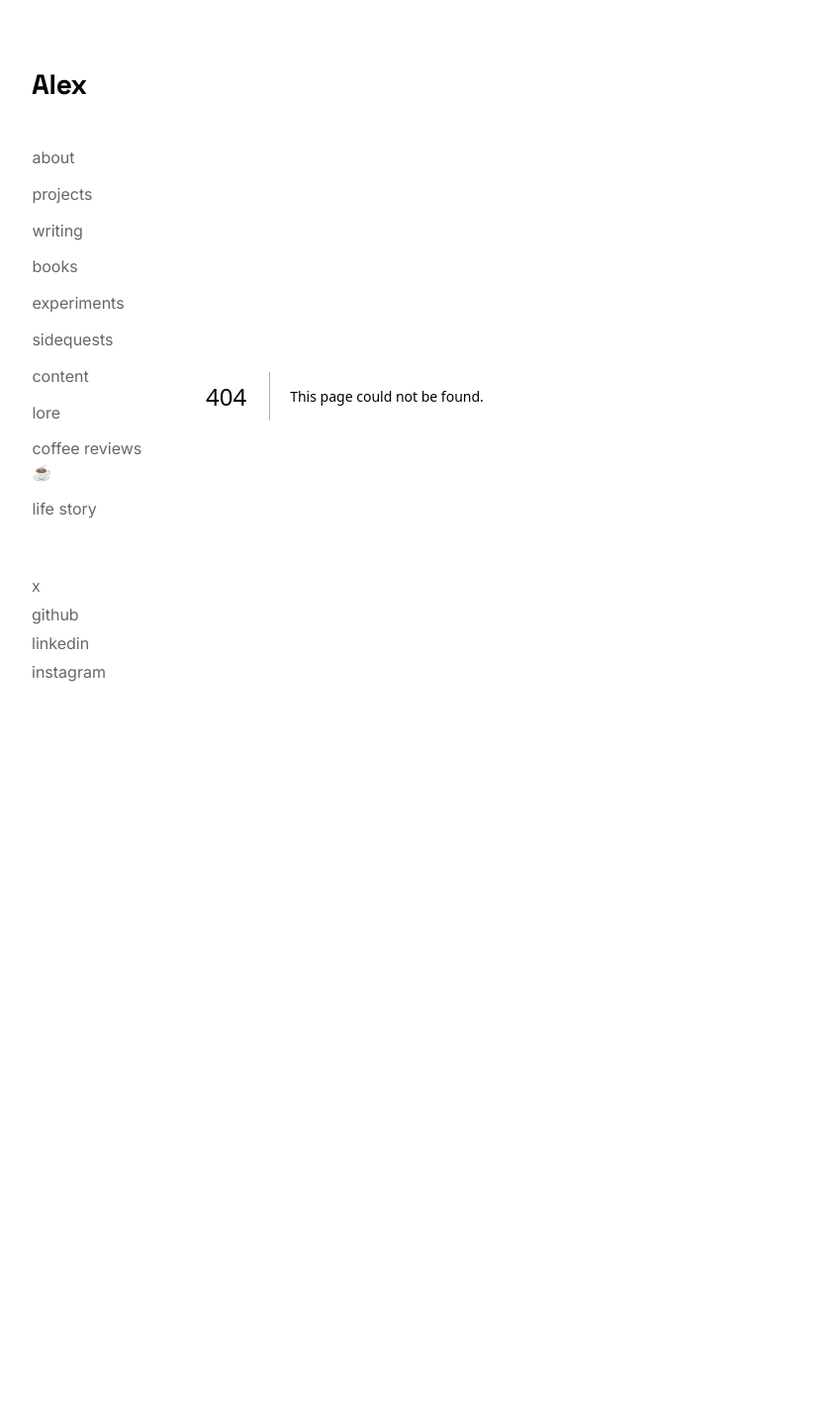
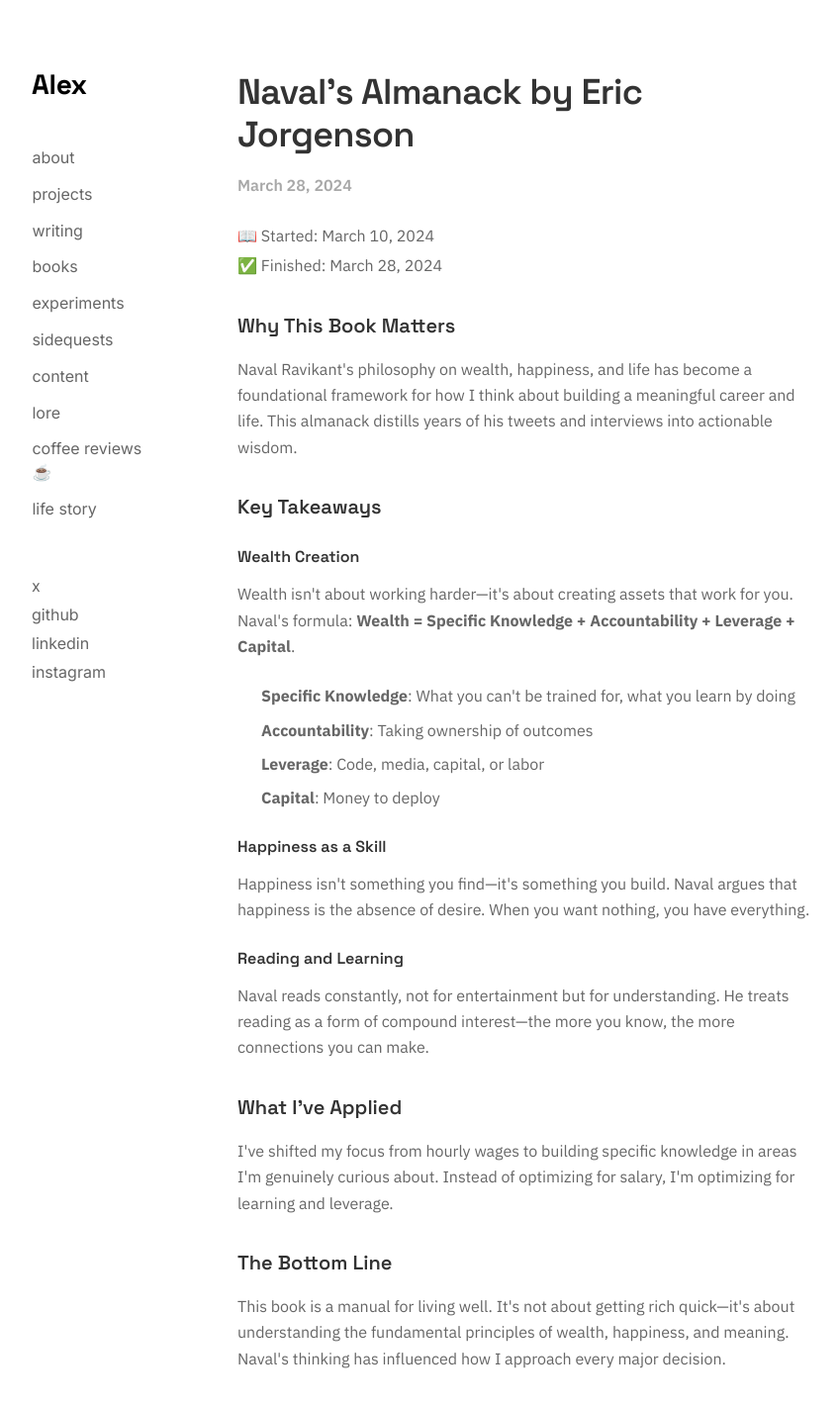
Before and after one commit to alexshibu1/alexshibu.com, a Next.js app: page /essay/naval-almanack-notes in a window 1280 px wide. Before the commit this address had no page. Shown: the top 1422 px of the page at 99% size, without its empty margins (48-896 px from the left). Before the commit the page ends 800 px from the top, so only its background shows below. Built offline with nearby package versions, Linux system fonts and the light colour scheme.

Commit message:
chnages to books page

```diff
--- /dev/null
+++ b/app/essay/atomic-habits-notes/page.mdx
@@ -0,0 +1,49 @@
+export const metadata = {
+  title: "Atomic Habits by James Clear",
+  description: "set up the perfect habits that last",
+  date: "February 3, 2024",
+  type: "book",
+};
+
+<EssayHeader title="Atomic Habits by James Clear" date="February 3, 2024" />
+
+<div
+  style={{
+    marginTop: "1rem",
+    marginBottom: "2rem",
+    color: "#666",
+    fontSize: "0.95rem",
+  }}
+>
+  <p style={{ margin: "0.25rem 0" }}>📖 Started: January 15, 2024</p>
+  <p style={{ margin: "0.25rem 0" }}>✅ Finished: February 3, 2024</p>
+</div>
+
+## Why This Book Matters
+
+_Atomic Habits_ fundamentally changed how I think about building lasting change. James Clear breaks down the science of habit formation into actionable principles that actually work.
+
+## Key Takeaways
+
+### The 1% Rule
+
+Small improvements compound over time. Getting 1% better each day means you're 37 times better by the end of the year. The reverse is also true—small declines compound into significant setbacks.
+
+### Identity-Based Habits
+
+The most powerful way to change your behavior is to change your identity. Instead of saying "I want to read more," become "I am a reader." Actions follow identity, not the other way around.
+
+### The Four Laws of Behavior Change
+
+1. **Make it obvious** - Design your environment to make good habits visible
+2. **Make it attractive** - Pair habits you need to do with habits you want to do
+3. **Make it easy** - Reduce friction for good habits, increase it for bad ones
+4. **Make it satisfying** - Immediate rewards reinforce the behavior
+
+## What I've Applied
+
+I've restructured my morning routine using these principles. By placing my journal next to my bed and my phone in another room, I've made writing obvious and scrolling difficult. The results speak for themselves—I've maintained a daily writing practice for months.
+
+## The Bottom Line
+
+This book isn't about motivation or willpower. It's about systems. Build systems that make good habits inevitable and bad habits impossible. That's the path to lasting change.
--- /dev/null
+++ b/app/essay/make-your-bed-notes/page.mdx
@@ -0,0 +1,53 @@
+export const metadata = {
+  title: "How to Make Your Bed by Admiral William H. McRaven",
+  description: "somthing tiny impacts your life in many ways",
+  date: "April 12, 2024",
+  type: "book",
+};
+
+<EssayHeader
+  title="How to Make Your Bed by Admiral William H. McRaven"
+  date="April 12, 2024"
+/>
+
+<div
+  style={{
+    marginTop: "1rem",
+    marginBottom: "2rem",
+    color: "#666",
+    fontSize: "0.95rem",
+  }}
+>
+  <p style={{ margin: "0.25rem 0" }}>📖 Started: April 5, 2024</p>
+  <p style={{ margin: "0.25rem 0" }}>✅ Finished: April 12, 2024</p>
+</div>
+
+## Why This Book Matters
+
+A simple lesson from Navy SEAL training: if you want to change the world, start by making your bed. This book shows how small disciplines compound into extraordinary outcomes.
+
+## Key Takeaways
+
+### Start Small
+
+The first task of the day sets the tone. Making your bed gives you one win before you've even left your room. Small wins create momentum.
+
+### The Power of Routine
+
+Navy SEALs don't succeed because they're superhuman. They succeed because they've mastered the fundamentals through relentless repetition. Excellence is consistency, not perfection.
+
+### Little Things Matter
+
+In life-or-death situations, attention to detail saves lives. In everyday life, attention to detail builds trust, creates opportunities, and compounds into significant advantages.
+
+### You Can't Go It Alone
+
+No SEAL completes training alone. Success requires a team. The same is true in life—surround yourself with people who push you to be better.
+
+## What I've Applied
+
+I've made bed-making non-negotiable. It's a 30-second task that ensures I start every day with a completed task. This small discipline has cascaded into better habits throughout my day.
+
+## The Bottom Line
+
+This book is a reminder that greatness isn't about grand gestures—it's about doing the small things consistently well. Master the fundamentals, and everything else follows.
--- /dev/null
+++ b/app/essay/naval-almanack-notes/page.mdx
@@ -0,0 +1,51 @@
+export const metadata = {
+  title: "Naval's Almanack by Eric Jorgenson",
+  description: "formulas and thoughts /his outlook on life",
+  date: "March 28, 2024",
+  type: "book",
+};
+
+<EssayHeader title="Naval's Almanack by Eric Jorgenson" date="March 28, 2024" />
+
+<div
+  style={{
+    marginTop: "1rem",
+    marginBottom: "2rem",
+    color: "#666",
+    fontSize: "0.95rem",
+  }}
+>
+  <p style={{ margin: "0.25rem 0" }}>📖 Started: March 10, 2024</p>
+  <p style={{ margin: "0.25rem 0" }}>✅ Finished: March 28, 2024</p>
+</div>
+
+## Why This Book Matters
+
+Naval Ravikant's philosophy on wealth, happiness, and life has become a foundational framework for how I think about building a meaningful career and life. This almanack distills years of his tweets and interviews into actionable wisdom.
+
+## Key Takeaways
+
+### Wealth Creation
+
+Wealth isn't about working harder—it's about creating assets that work for you. Naval's formula: **Wealth = Specific Knowledge + Accountability + Leverage + Capital**.
+
+- **Specific Knowledge**: What you can't be trained for, what you learn by doing
+- **Accountability**: Taking ownership of outcomes
+- **Leverage**: Code, media, capital, or labor
+- **Capital**: Money to deploy
+
+### Happiness as a Skill
+
+Happiness isn't something you find—it's something you build. Naval argues that happiness is the absence of desire. When you want nothing, you have everything.
+
+### Reading and Learning
+
+Naval reads constantly, not for entertainment but for understanding. He treats reading as a form of compound interest—the more you know, the more connections you can make.
+
+## What I've Applied
+
+I've shifted my focus from hourly wages to building specific knowledge in areas I'm genuinely curious about. Instead of optimizing for salary, I'm optimizing for learning and leverage.
+
+## The Bottom Line
+
+This book is a manual for living well. It's not about getting rich quick—it's about understanding the fundamental principles of wealth, happiness, and meaning. Naval's thinking has influenced how I approach every major decision.
--- /dev/null
+++ b/app/essay/war-of-art-notes/page.mdx
@@ -0,0 +1,51 @@
+export const metadata = {
+  title: "The War of Art by Steven Pressfield",
+  description:
+    "converting procrastination into a war against a force of nature",
+  date: "May 8, 2024",
+  type: "book",
+};
+
+<EssayHeader title="The War of Art by Steven Pressfield" date="May 8, 2024" />
+
+<div
+  style={{
+    marginTop: "1rem",
+    marginBottom: "2rem",
+    color: "#666",
+    fontSize: "0.95rem",
+  }}
+>
+  <p style={{ margin: "0.25rem 0" }}>📖 Started: May 1, 2024</p>
+  <p style={{ margin: "0.25rem 0" }}>✅ Finished: May 8, 2024</p>
+</div>
+
+## Why This Book Matters
+
+Steven Pressfield gave me a framework for understanding resistance—that invisible force that keeps us from doing our most important work. This book reframed procrastination as a battle, not a character flaw.
+
+## Key Takeaways
+
+### Resistance is Real
+
+Resistance isn't laziness or lack of motivation. It's a force of nature that opposes any act of creation. The more important the work, the stronger the resistance.
+
+### Turning Pro
+
+Amateurs wait for inspiration. Professionals show up every day and do the work. The difference isn't talent—it's discipline. Turning pro means treating your craft like a job, not a hobby.
+
+### The Enemy Within
+
+Resistance takes many forms: procrastination, self-doubt, fear, perfectionism. Recognizing these as manifestations of resistance helps you fight them systematically.
+
+### The Muse Responds to Commitment
+
+When you commit fully to your work, the universe responds. Ideas flow, connections appear, and momentum builds. But you have to show up first.
+
+## What I've Applied
+
+I've stopped waiting for the "right" moment to write or build. I show up daily, even when I don't feel like it. Resistance is strongest in the morning, so I tackle my most important work first, before resistance has time to build.
+
+## The Bottom Line
+
+This book is a battle manual for creators. It doesn't promise easy wins—it promises that if you fight resistance consistently, you'll win the war. The work is the reward.
```
